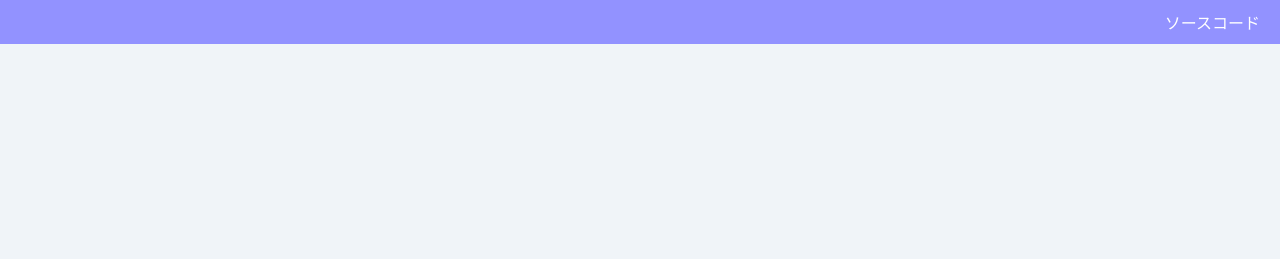
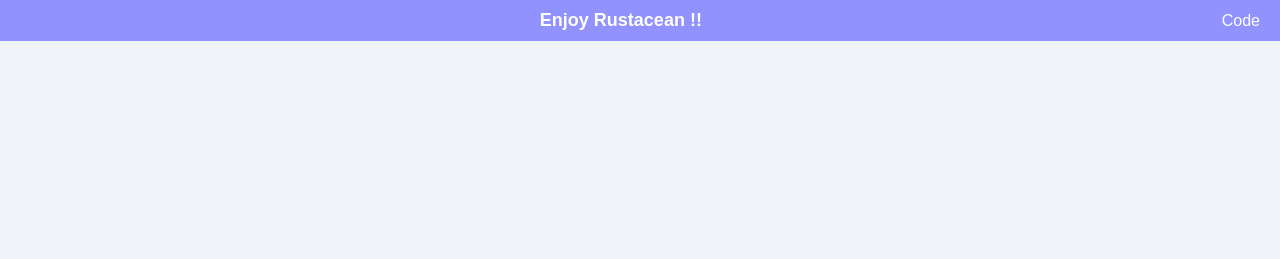
Before and after one commit to sotanengel/engineer-meishi-generator, a plain HTML site: page digital_meishi/20241107_for_rust_tokyo.html in a window 1280 px wide. Shown: the top 259 px of the page. Drawn offline with Linux system fonts and the light colour scheme.

Commit message:
軽微な修正

```diff
--- a/digital_meishi/20241107_for_rust_tokyo.html
+++ b/digital_meishi/20241107_for_rust_tokyo.html
@@ -18,6 +18,9 @@
         color: #333;
       }
       header {
+        display: flex;
+        justify-content: space-between; /* 左右にスペースを作る */
+        align-items: center; /* 垂直方向に中央揃え */
         width: 100%;
         background-color: #9292ff;
         padding: 10px 20px;
@@ -25,15 +28,22 @@
         position: fixed;
         top: 0;
         left: 0;
-        display: flex;
-        justify-content: flex-end;
-        align-items: center;
         z-index: 10;
       }
+
+      header h1 {
+        flex-grow: 1; /* h1を中央に配置するために余白を占有させる */
+        color: white;
+        text-align: center;
+        font-size: 18px;
+        margin: 0;
+      }
+
       header a {
         color: white;
         text-decoration: none;
         font-size: 1em;
+        margin-left: auto; /* aタグを右端に配置 */
       }
       #profile-img {
         width: 100px;
@@ -96,10 +106,11 @@
   <body>
     <!-- ヘッダー -->
     <header>
+      <h1>Enjoy Rustacean !!</h1>
       <a
         href="https://github.com/sotanengel/engineer-meishi-generator"
         target="_blank"
-        >ソースコード</a
+        >Code</a
       >
     </header>
 
```
Also changed, not shown: script.js (+1 -8 lines).
